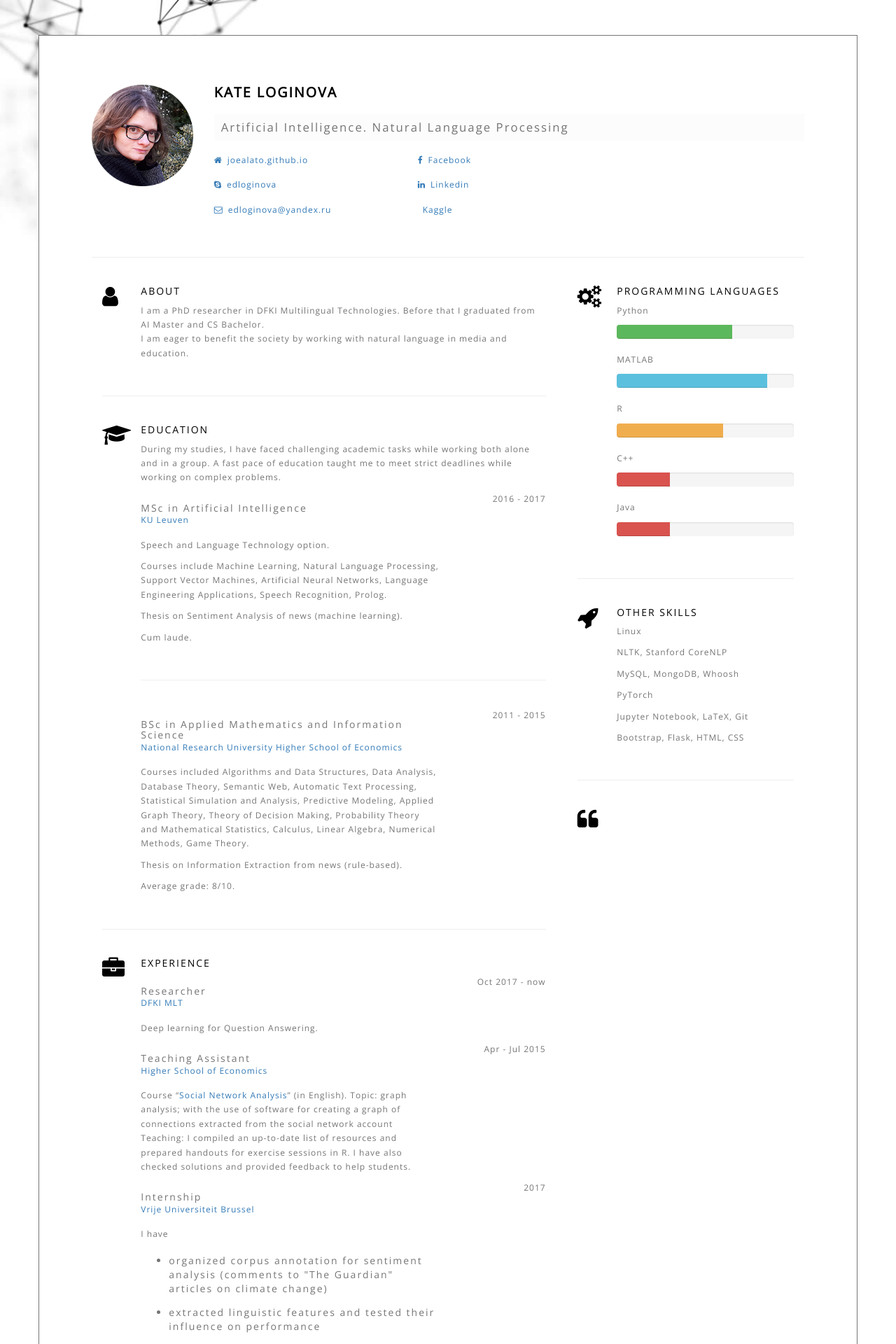
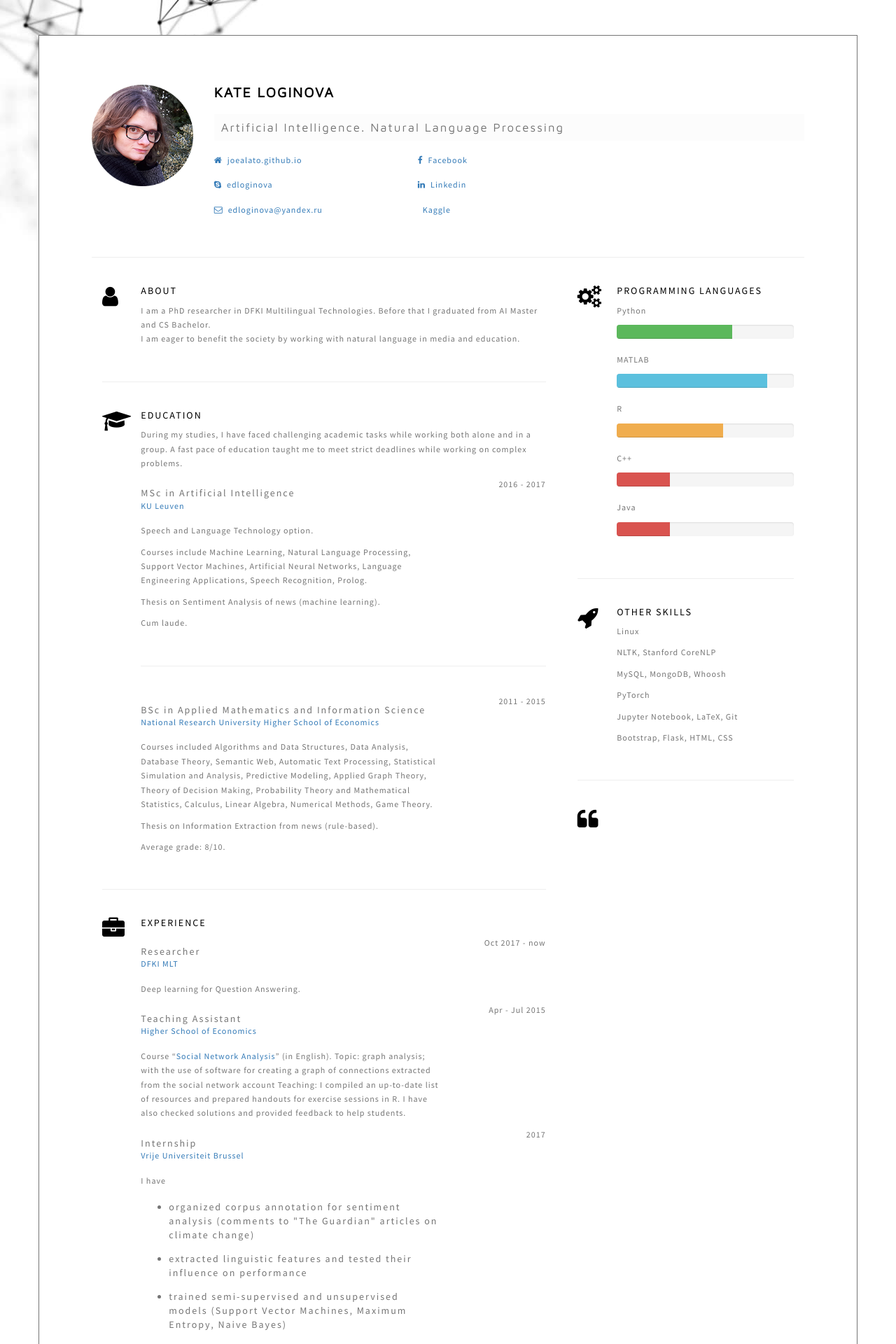
Before and after one commit to edloginova/edloginova.github.io, a Jekyll site: the page index.html, which Jekyll copies as it is, in a window 1280 px wide. Shown: the top 1920 px of the page at 70% size. Built offline with Jekyll 4.4.1, drawn with Linux system fonts in a browser that asks for light colours; nearby versions of some CDN libraries.

Commit message:
Style updates

```diff
--- a/css/style.css
+++ b/css/style.css
@@ -4,7 +4,7 @@
 	background-repeat: no-repeat;
 	background-attachment: fixed;
     color: #757575;
-    font-family: 'Open Sans', sans-serif;
+    font-family: 'Source Sans Pro', sans-serif;
     letter-spacing: 2px;
     padding-bottom: 60px;
 }
@@ -38,12 +38,14 @@
     text-transform: uppercase;
     color: #000;
     margin: 0;
+	font-family: 'Maven Pro', sans-serif;
 }
 
 h2 {
     font-size: 1.2em;
     background: #fcfcfc;
     padding: 10px;
+	font-family: 'Maven Pro', sans-serif;
 }
 
 h3 {
--- a/index.html
+++ b/index.html
@@ -37,7 +37,7 @@
     <!-- ===========================
     FONTS & ICONS
     =========================== -->
-	<link href="https://fonts.googleapis.com/css?family=Nunito+Sans|Open+Sans" rel="stylesheet">
+<link href="https://fonts.googleapis.com/css?family=Maven+Pro|Source+Sans+Pro" rel="stylesheet">
     <link href="https://maxcdn.bootstrapcdn.com/font-awesome/4.2.0/css/font-awesome.min.css" rel="stylesheet">
 
 
```
